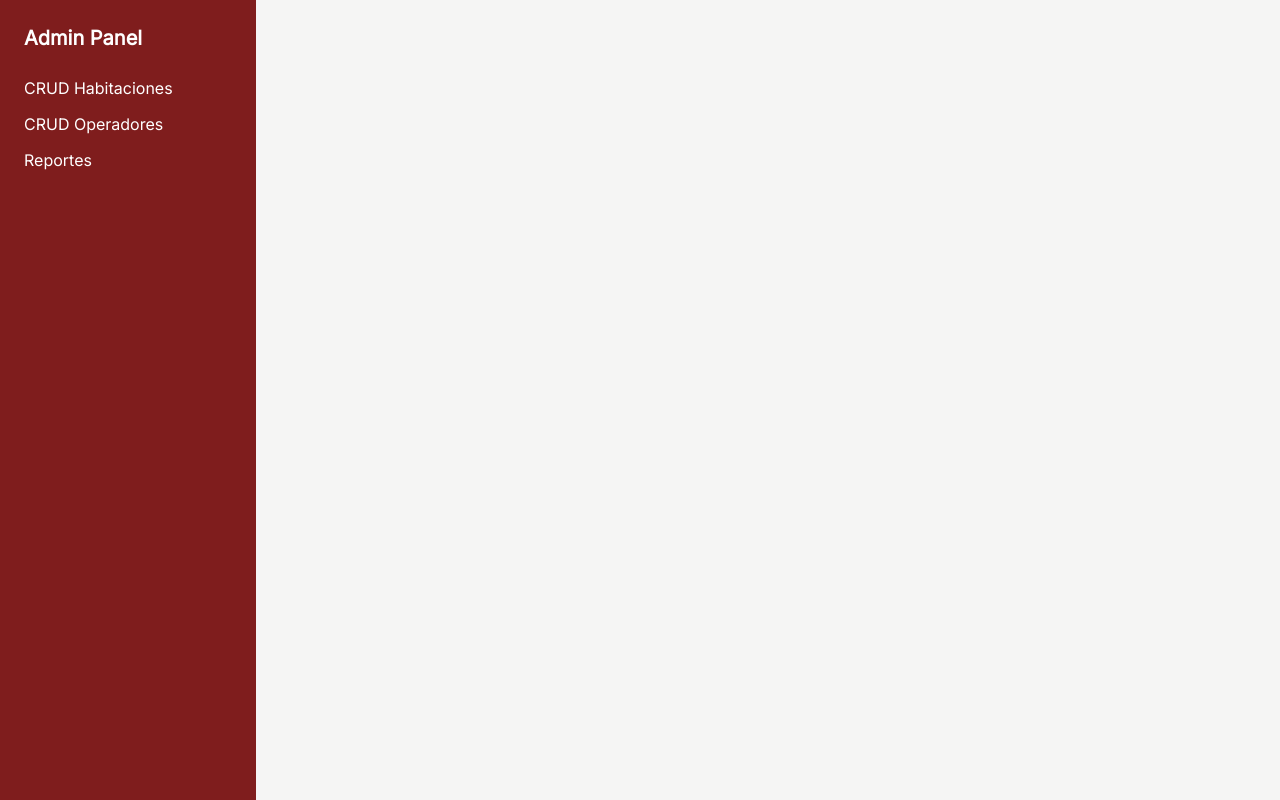
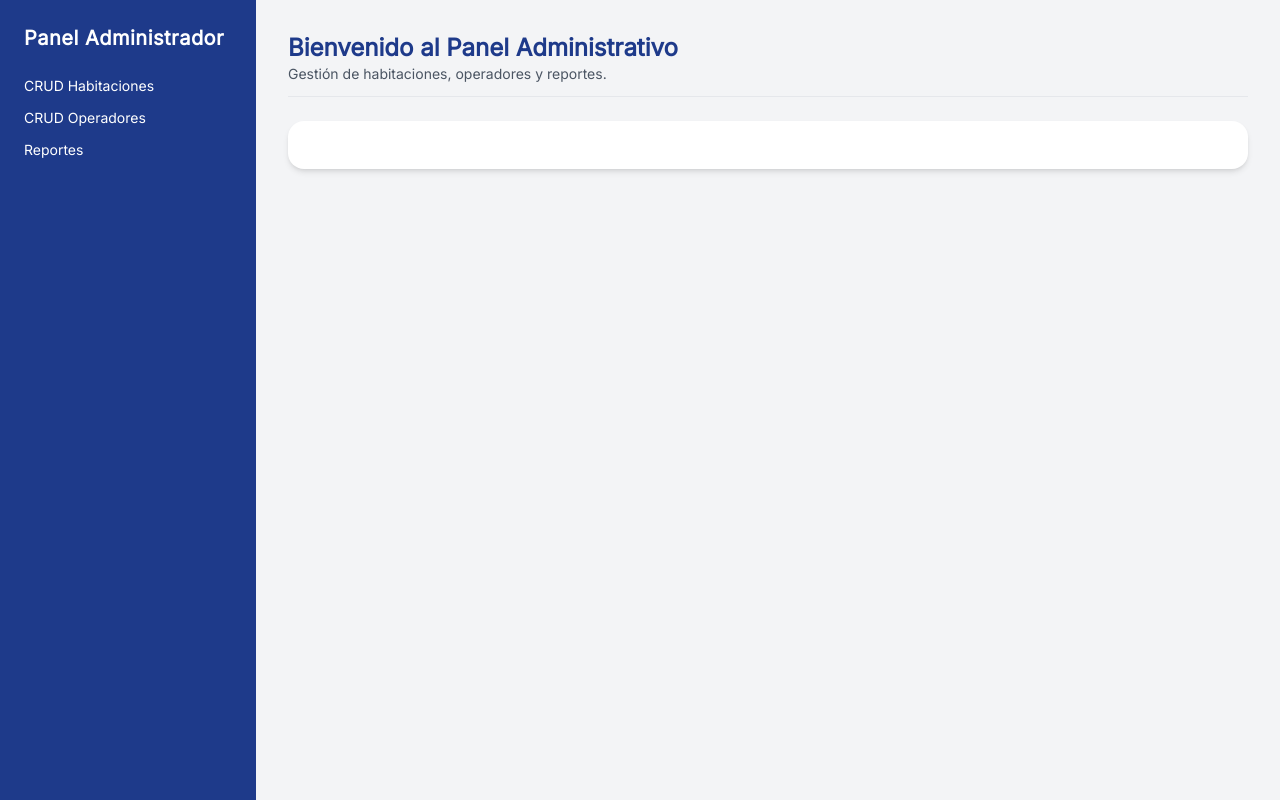
Before and after one commit to ramitagram/hotel-web, a React (Create React App) app: page /admin in a window 1280 px wide. Built offline with nearby package versions, Linux system fonts and the light colour scheme.

Commit message:
Cambio colores login y panel

```diff
--- a/src/pages/Login.jsx
+++ b/src/pages/Login.jsx
@@ -54,12 +54,12 @@ export default function Login() {
               placeholder="ejemplo@hotel.com"
               required
               className="w-full px-4 py-2 border border-gray-300 rounded-xl
-                         focus:ring-2 focus:ring-red-900
-                         focus:border-red-900 transition"
+                         focus:ring-2 focus:ring-blue-700
+                         focus:border-blue-700 transition"
             />
           </div>
 
-          {/* Contraseña con ojito */}
+          {/* Contraseña */}
           <div>
             <label className="block text-sm font-medium text-gray-700 mb-1">
               Contraseña
@@ -72,58 +72,23 @@ export default function Login() {
                 placeholder="********"
                 required
                 className="w-full px-4 py-2 border border-gray-300 rounded-xl
-                           focus:ring-2 focus:ring-red-900
-                           focus:border-red-900 transition pr-10"
+                           focus:ring-2 focus:ring-blue-700
+                           focus:border-blue-700 transition pr-10"
               />
-              {/* Botón ojito */}
               <button
                 type="button"
                 onClick={() => setShowPassword(!showPassword)}
-                className="absolute inset-y-0 right-3 flex items-center text-gray-500 hover:text-red-900 focus:outline-none"
+                className="absolute inset-y-0 right-3 flex items-center text-gray-500 hover:text-blue-700 focus:outline-none"
               >
                 {showPassword ? (
-                  // 👁️ Ojo abierto (silueta básica)
-                  <svg
-                    xmlns="http://www.w3.org/2000/svg"
-                    className="h-5 w-5"
-                    fill="none"
-                    viewBox="0 0 24 24"
-                    stroke="currentColor"
-                  >
-                    <path
-                      strokeLinecap="round"
-                      strokeLinejoin="round"
-                      strokeWidth={2}
-                      d="M15 12a3 3 0 11-6 0 3 3 0 016 0z"
-                    />
-                    <path
-                      strokeLinecap="round"
-                      strokeLinejoin="round"
-                      strokeWidth={2}
-                      d="M2.458 12C3.732 7.943 7.523 5 12 5c4.478 0 8.268 2.943 9.542 7-1.274 4.057-5.064 7-9.542 7-4.477 0-8.268-2.943-9.542-7z"
-                    />
+                  <svg xmlns="http://www.w3.org/2000/svg" className="h-5 w-5" fill="none" viewBox="0 0 24 24" stroke="currentColor">
+                    <path strokeLinecap="round" strokeLinejoin="round" strokeWidth={2} d="M15 12a3 3 0 11-6 0 3 3 0 016 0z" />
+                    <path strokeLinecap="round" strokeLinejoin="round" strokeWidth={2} d="M2.458 12C3.732 7.943 7.523 5 12 5c4.478 0 8.268 2.943 9.542 7-1.274 4.057-5.064 7-9.542 7-4.477 0-8.268-2.943-9.542-7z" />
                   </svg>
                 ) : (
-                  // 👁️ Ojo tachado (silueta básica)
-                  <svg
-                    xmlns="http://www.w3.org/2000/svg"
-                    className="h-5 w-5"
-                    fill="none"
-                    viewBox="0 0 24 24"
-                    stroke="currentColor"
-                  >
-                    <path
-                      strokeLinecap="round"
-                      strokeLinejoin="round"
-                      strokeWidth={2}
-                      d="M13.875 18.825A10.05 10.05 0 0112 19c-4.478 0-8.268-2.943-9.542-7a9.956 9.956 0 012.251-3.592m2.548-2.13A9.956 9.956 0 0112 5c4.478 0 8.268 2.943 9.542 7a9.956 9.956 0 01-4.5 5.818M15 12a3 3 0 11-6 0 3 3 0 016 0z"
-                    />
-                    <path
-                      strokeLinecap="round"
-                      strokeLinejoin="round"
-                      strokeWidth={2}
-                      d="M3 3l18 18"
-                    />
+                  <svg xmlns="http://www.w3.org/2000/svg" className="h-5 w-5" fill="none" viewBox="0 0 24 24" stroke="currentColor">
+                    <path strokeLinecap="round" strokeLinejoin="round" strokeWidth={2} d="M13.875 18.825A10.05 10.05 0 0112 19c-4.478 0-8.268-2.943-9.542-7a9.956 9.956 0 012.251-3.592m2.548-2.13A9.956 9.956 0 0112 5c4.478 0 8.268 2.943 9.542 7a9.956 9.956 0 01-4.5 5.818M15 12a3 3 0 11-6 0 3 3 0 016 0z" />
+                    <path strokeLinecap="round" strokeLinejoin="round" strokeWidth={2} d="M3 3l18 18" />
                   </svg>
                 )}
               </button>
@@ -133,7 +98,9 @@ export default function Login() {
           {/* Botón ingresar */}
           <button
             type="submit"
-            className="w-full py-3 rounded-xl bg-red-900 text-white font-semibold shadow hover:bg-red-800 hover:shadow-lg hover:-translate-y-0.5 active:translate-y-0 transition"
+            className="w-full py-3 rounded-xl bg-blue-700 text-white font-semibold shadow
+                       hover:bg-blue-600 hover:shadow-lg hover:-translate-y-0.5
+                       active:translate-y-0 transition"
           >
             Ingresar
           </button>
@@ -142,11 +109,11 @@ export default function Login() {
         {/* Footer con demos */}
         <div className="mt-6 text-center text-sm text-gray-500 space-y-2">
           <p>
-            <span className="font-bold text-red-900">Admin demo:</span>{" "}
+            <span className="font-bold text-blue-700">Admin demo:</span>{" "}
             <span className="font-medium">admin@hotel.com / 123456</span>
           </p>
           <p>
-            <span className="font-bold text-red-900">Operador demo:</span>{" "}
+            <span className="font-bold text-blue-700">Operador demo:</span>{" "}
             <span className="font-medium">operador@hotel.com / 123456</span>
           </p>
         </div>
--- a/src/pages/admin/AdminLayout.jsx
+++ b/src/pages/admin/AdminLayout.jsx
@@ -5,24 +5,45 @@ export default function AdminLayout() {
   return (
     <div className="flex min-h-screen">
       {/* Sidebar */}
-      <aside className="w-64 bg-red-900 text-white p-6">
-        <h2 className="text-xl font-bold mb-6">Admin Panel</h2>
-        <nav className="space-y-3">
-          <a href="/admin/habitaciones" className="block hover:text-red-300">
+      <aside className="w-64 bg-blue-900 text-white p-6 shadow-lg">
+        <h2 className="text-xl font-bold mb-6 tracking-wide">Panel Administrador</h2>
+        <nav className="space-y-3 text-sm font-medium">
+          <a
+            href="/admin/habitaciones"
+            className="block hover:text-blue-300 transition-colors"
+          >
             CRUD Habitaciones
           </a>
-          <a href="/admin/operadores" className="block hover:text-red-300">
+          <a
+            href="/admin/operadores"
+            className="block hover:text-blue-300 transition-colors"
+          >
             CRUD Operadores
           </a>
-          <a href="/admin/reportes" className="block hover:text-red-300">
+          <a
+            href="/admin/reportes"
+            className="block hover:text-blue-300 transition-colors"
+          >
             Reportes
           </a>
         </nav>
       </aside>
 
       {/* Main content */}
-      <main className="flex-1 p-8 bg-stone-100 text-black">
-        <Outlet />
+      <main className="flex-1 p-8 bg-gray-100 text-gray-900">
+        <header className="border-b pb-3 mb-6">
+          <h1 className="text-2xl font-semibold text-blue-900">
+            Bienvenido al Panel Administrativo
+          </h1>
+          <p className="text-sm text-gray-600">
+            Gestión de habitaciones, operadores y reportes.
+          </p>
+        </header>
+
+        {/* Contenido dinámico */}
+        <div className="bg-white rounded-2xl shadow-md p-6">
+          <Outlet />
+        </div>
       </main>
     </div>
   );
```
